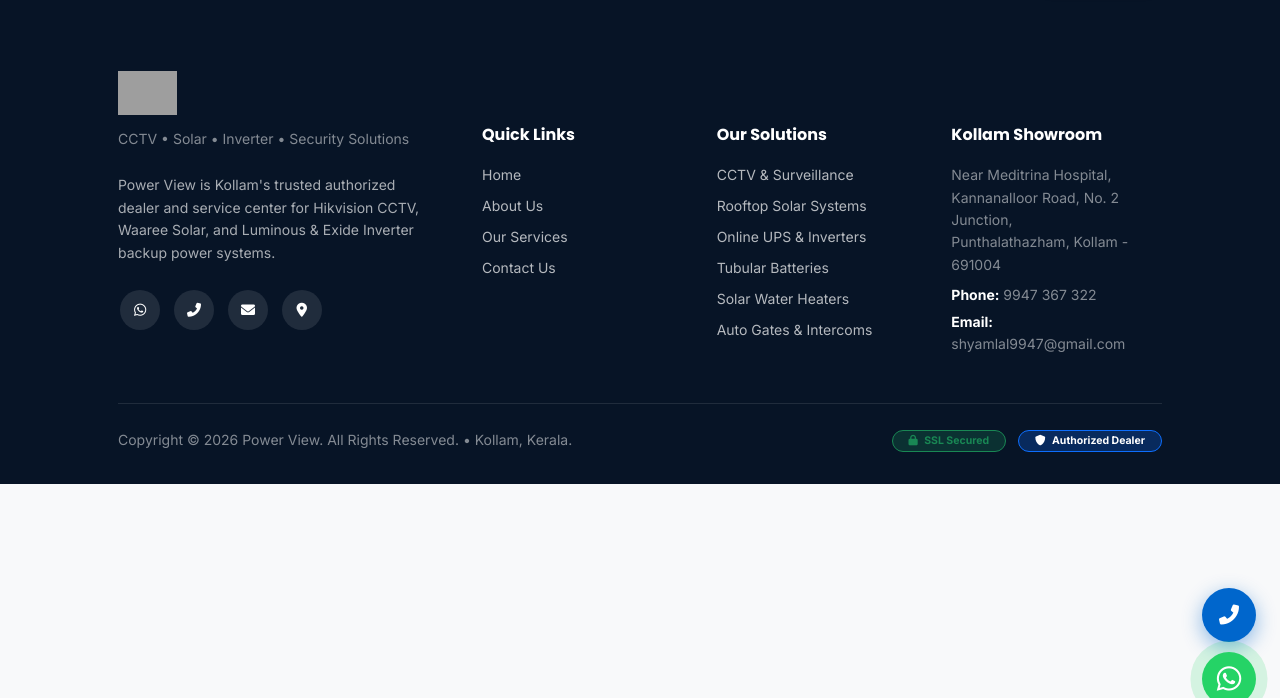
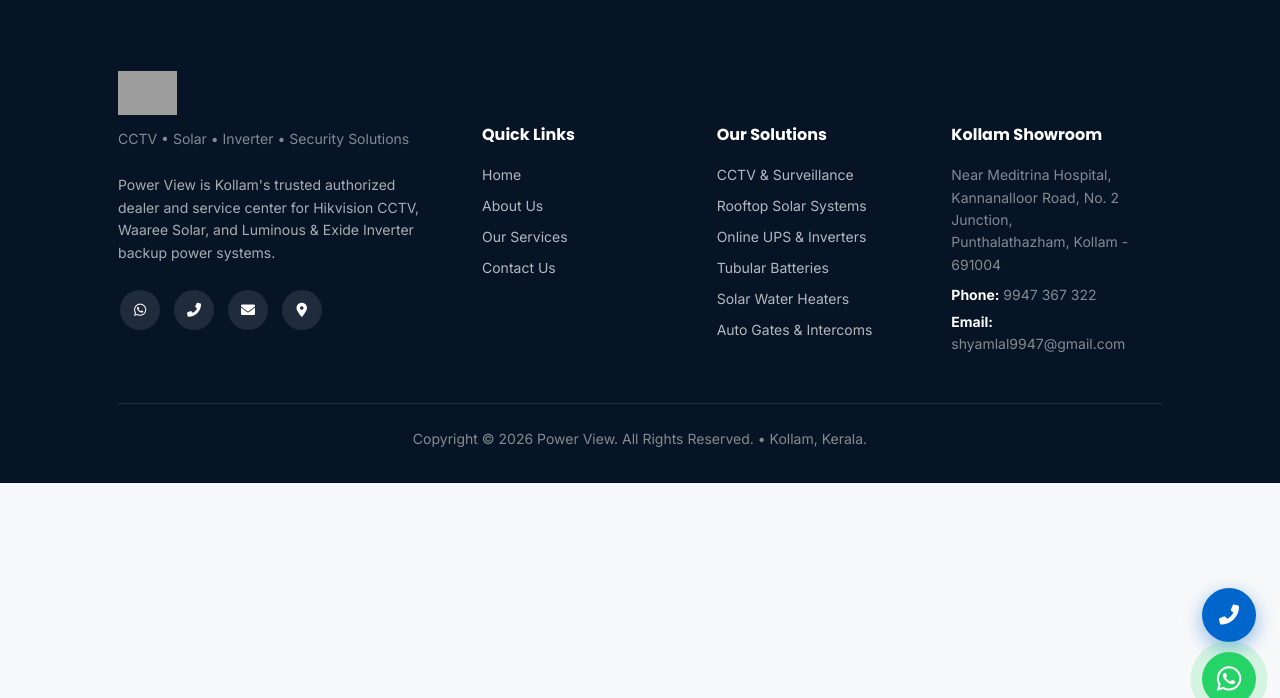
Before and after one commit to abhinavdeveloperiz/Power-view, a Django app: template templates/base.html in a window 1280 px wide. Shown: the part 70-768 px from the top of the page. Run offline with Django 5.2, Linux system fonts and the light colour scheme; the template is opened without the code that fills it, so the values that code supplies are empty; some libraries are stand-ins or nearby versions; grey boxes are pictures that could not be loaded.

Commit message:
fix: remove SSL Secured and Authorized Dealer badges from footer

```diff
--- a/templates/partials/_footer.html
+++ b/templates/partials/_footer.html
@@ -86,21 +86,13 @@
 
     </div>
 
-    <!-- Bottom Copyright & SSL / Hosting Deliverables -->
+    <!-- Bottom Copyright -->
     <div class="border-top pt-4">
       <div class="row align-items-center">
-        <div class="col-md-6 text-center text-md-start mb-3 mb-md-0">
+        <div class="col-12 text-center">
           <p class="small text-white-50 mb-0">
             Copyright &copy; 2026 Power View. All Rights Reserved. &bull; Kollam, Kerala.
           </p>
-        </div>
-        <div class="col-md-6 text-center text-md-end">
-          <span class="badge bg-success bg-opacity-25 text-success border border-success border-opacity-50 px-3 py-1 rounded-pill small me-2">
-            <i class="fas fa-lock me-1"></i> SSL Secured
-          </span>
-          <span class="badge bg-primary bg-opacity-25 text-white border border-primary border-opacity-50 px-3 py-1 rounded-pill small">
-            <i class="fas fa-shield-alt me-1"></i> Authorized Dealer
-          </span>
         </div>
       </div>
     </div>
```
